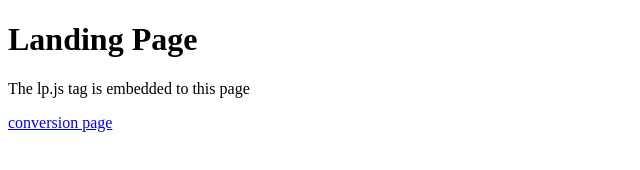
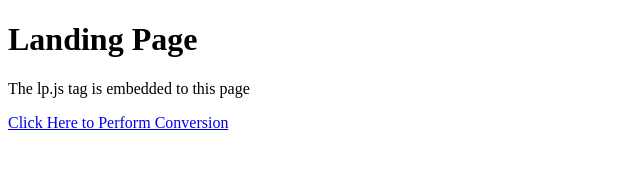
Before and after one commit to homarej/homarej.github.io, a plain HTML site: page beta/cpa_lp.html in a window 1280 px wide. Shown: the whole page, without its empty margins (0-640 px from the left). Drawn offline with Linux system fonts and the light colour scheme.

Commit message:
fix explanation texts

```diff
--- a/beta/cpa_lp.html
+++ b/beta/cpa_lp.html
@@ -15,6 +15,6 @@ var LFC_CONFIG = { API: "https://freecoins-api.line-apps-beta.com/v1/cv", SCRIPT
 </script>
 <script src="https://freecoins-api.line-apps-beta.com/lfc5.js" async></script>
 <!-- LINE Free Coins LP Tracking Code End -->
-<p><a href='cpa_cv.html'>conversion page</a></p>
+<p><a href='cpa_cv.html'>Click Here to Perform Conversion</a></p>
 </body>
 </html>
```
